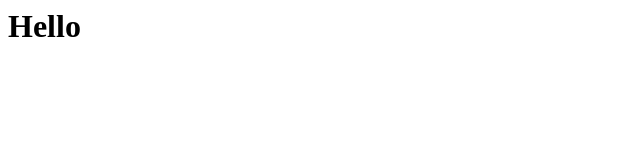
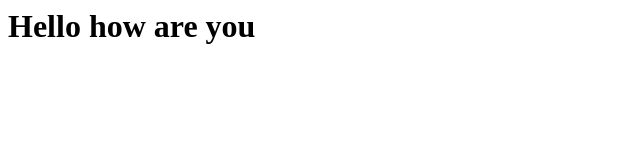
Before and after one commit to jigsnptel/skills-code-with-codespaces, a plain HTML site: page index.html in a window 1280 px wide. Shown: the whole page, without its empty margins (0-640 px from the left). Drawn offline with Linux system fonts and the light colour scheme.

Commit message:
Adding hello from the codespace!

```diff
--- a/index.html
+++ b/index.html
@@ -1,3 +1,3 @@
 <html>
-  <h1>Hello</h1>
+  <h1>Hello how are you</h1>
 </html>
```
